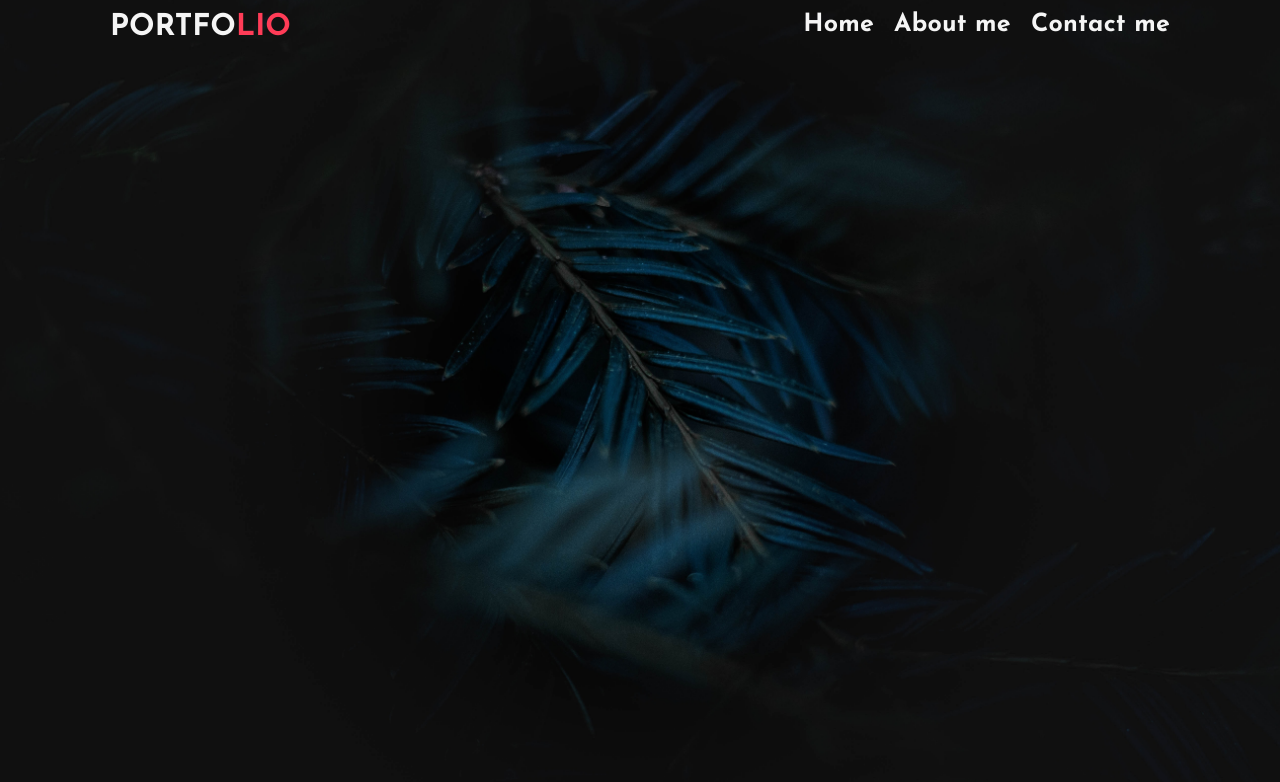
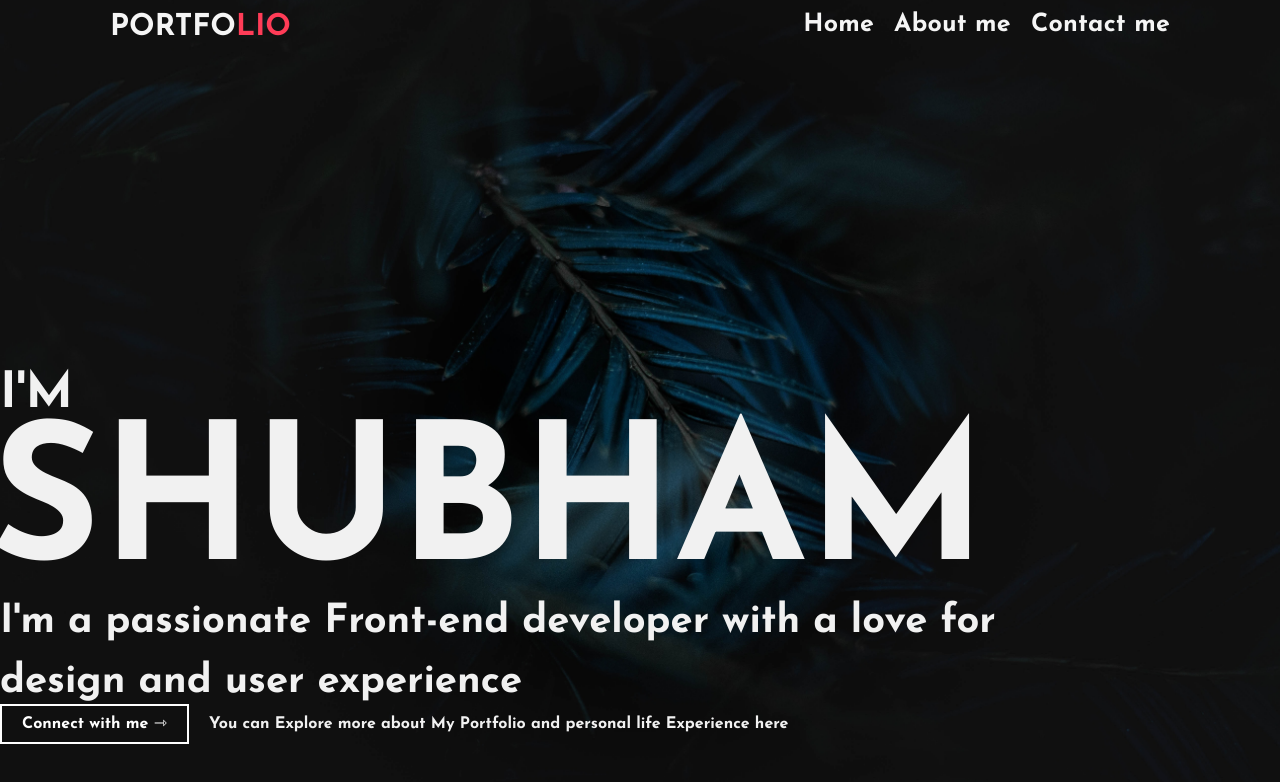
Before and after one commit to Iamshubhamhere/personal_portofolio, a plain HTML site: page index.html in a window 1280 px wide. Drawn offline with Linux system fonts and the light colour scheme.

Commit message:
Designining done

```diff
--- a/assests/styles/index.css
+++ b/assests/styles/index.css
@@ -95,3 +95,34 @@ body {
 
 
 }
+.text {
+    color: #f1f1f1;
+    position: absolute;
+    bottom: 8%;
+}
+.text p {
+    font-size: 50px;
+    font-weight: 600;
+}
+.text h1 {
+    font-size: 190px;
+    line-height: 160px;
+    margin-left: -10px;
+}
+
+.text h3 {
+    font-size: 40px;
+    font-weight: 500;
+}
+.text span {
+    color: #f1f1f1;
+    position: absolute;
+}
+.text a {
+    color: #fff;
+    text-decoration: none;
+    padding: 10px 20px;
+    margin-right: 20px;
+    border: 2px solid #fff;
+
+}
--- a/index.html
+++ b/index.html
@@ -33,6 +33,15 @@
                 </div>
               </header>
 
+              <div class="text container">
+                <p> I'M</p>
+                <h1>SHUBHAM</h1>
+                <h3>I'm a passionate Front-end developer with a love for
+                    design and user experience</h3>
+                <a href="#" >Connect with me  &#x21fe;</a>
+                <span>You can Explore more about My Portfolio and personal life
+                    Experience here</span>
+              </div>
     <main>
 
     </main>
```
